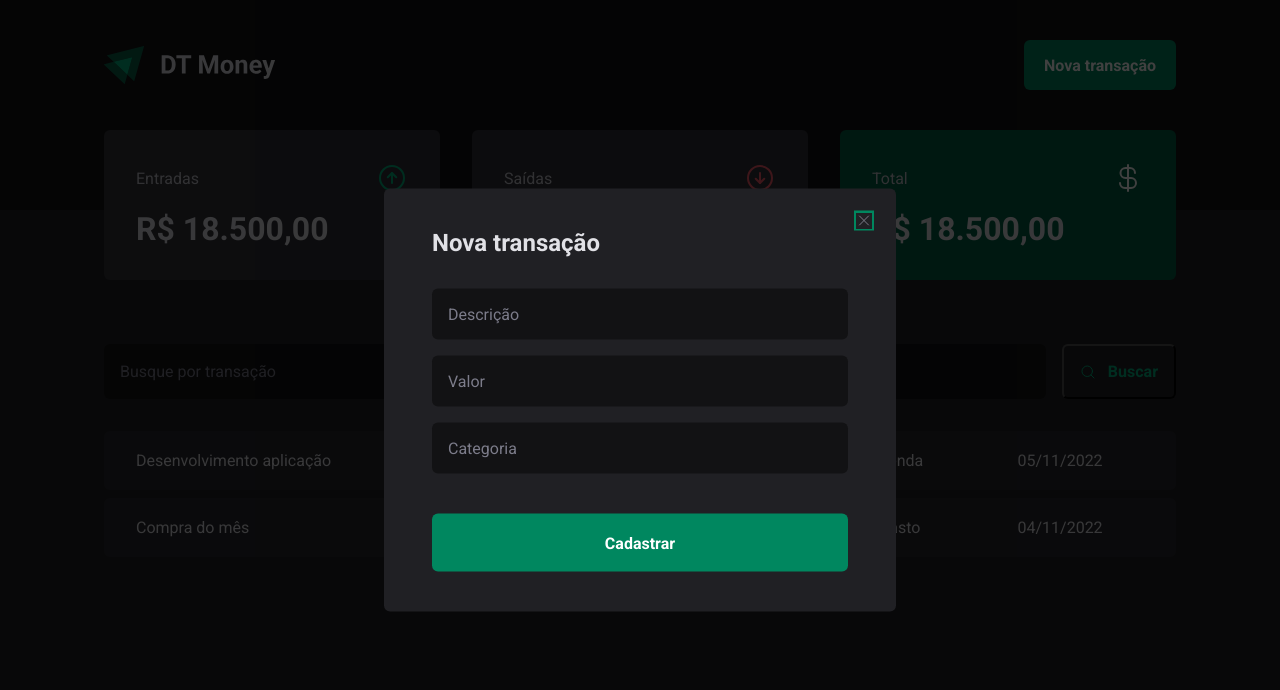
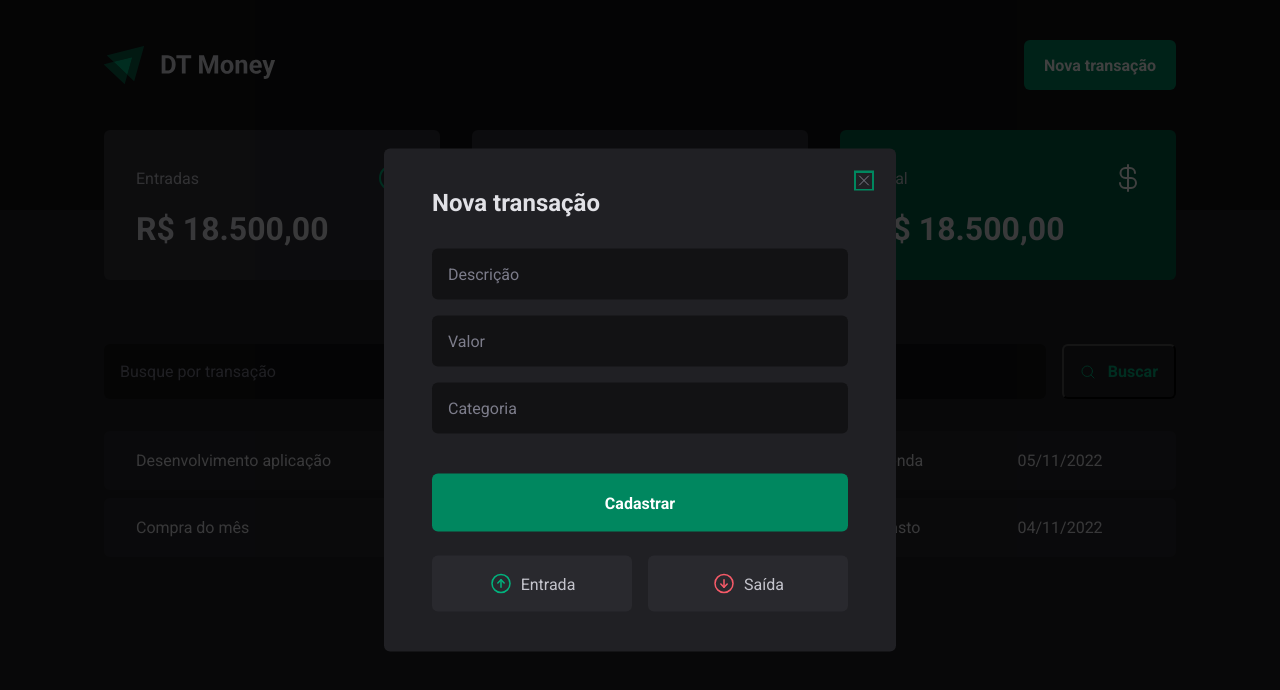
Before and after one commit to Gilbertoaleite/DT-Money-3-ignite, a React (Vite) app: page / in a window 1280 px wide. Both pictures are taken after a click on the button "Nova transação". Shown: the top 690 px of the page. Built offline with nearby package versions, Linux system fonts and the light colour scheme.

Commit message:
finalizado a parte gráfica

```diff
--- a/package.json
+++ b/package.json
@@ -10,6 +10,7 @@
   },
   "dependencies": {
     "@radix-ui/react-dialog": "^1.0.2",
+    "@radix-ui/react-radio-group": "^1.1.0",
     "@types/styled-components": "^5.1.26",
     "phosphor-react": "^1.4.1",
     "react": "^18.2.0",
--- a/src/components/NewTransactionModal/index.tsx
+++ b/src/components/NewTransactionModal/index.tsx
@@ -1,6 +1,6 @@
 import * as Dialog from '@radix-ui/react-dialog';
-import { X } from 'phosphor-react';
-import { CloseButton, Content, Overlay } from './styles';
+import { ArrowCircleDown, ArrowCircleUp, X } from 'phosphor-react';
+import { CloseButton, Content, Overlay, TransactionButton, TransactionType } from './styles';
 
 export function NewTransactionModal() {
     return (
@@ -8,8 +8,8 @@
             <Overlay />
             <Content>
                 <CloseButton >
-                    <X/>
-                    </CloseButton >
+                    <X />
+                </CloseButton >
                 <Dialog.Title>Nova transação</Dialog.Title>
 
                 <form action="">
@@ -17,6 +17,16 @@
                     <input type="number" placeholder="Valor" required />
                     <input type="text" placeholder="Categoria" required />
                     <button type="submit">Cadastrar</button>
+                    <TransactionType>
+                        <TransactionButton variant='income' value='income'>
+                            <ArrowCircleUp size={24} />
+                            Entrada</TransactionButton>
+                        <TransactionButton variant='outcome' value='outcome'>
+                            <ArrowCircleDown size={24}/>
+                            Saída</TransactionButton>
+
+                    </TransactionType>
+
                 </form>
 
             </Content>
--- a/src/components/NewTransactionModal/styles.ts
+++ b/src/components/NewTransactionModal/styles.ts
@@ -1,5 +1,6 @@
 import styled from "styled-components";
 import * as Dialog from '@radix-ui/react-dialog';
+import * as RadioGroup from "@radix-ui/react-radio-group";
 
 export const Overlay = styled(Dialog.Overlay)`
 
@@ -75,3 +76,50 @@
 color: ${(props) => props.theme["gray-500"]};
 
 `;
+
+export const TransactionType = styled(RadioGroup.Root)`
+
+display: grid;
+grid-template-columns: repeat(2, 1fr);
+gap:1rem;
+margin-top:0.5rem;
+`;
+
+interface TransactionTypeButtonProps {
+    variant: 'income' | 'outcome';
+}
+
+export const TransactionButton = styled(RadioGroup.Item) <TransactionTypeButtonProps>`
+background: ${(props) => props.theme["gray-700"]};
+padding: 1rem;
+display: flex;
+align-items: center;
+justify-content: center;
+gap: 0.5rem;
+border-radius: 6px;
+border: 0;
+cursor: pointer;
+color: ${(props) => props.theme["gray-300"]};
+
+svg{
+    color: ${(props) => props.variant === 'income' ?
+        props.theme["green-300"] : props.theme["red-300"]};
+}
+
+&[data-state="unchecked"]:hover {
+    background: ${(props) => props.theme["gray-600"]};
+    transition: background-color 0.2s;
+
+
+}
+
+&[data-state="checked"] {
+    color: ${(props) => props.theme.white};
+    background: ${(props) => props.variant === 'income' ? props.theme["green-500"]
+        : props.theme["red-500"]};
+        svg{
+            color: ${(props) => props.theme.white};
+        }
+}
+
+`;
```
Also changed, not shown: 1 other file (tests, documents, lock files or other folders).
